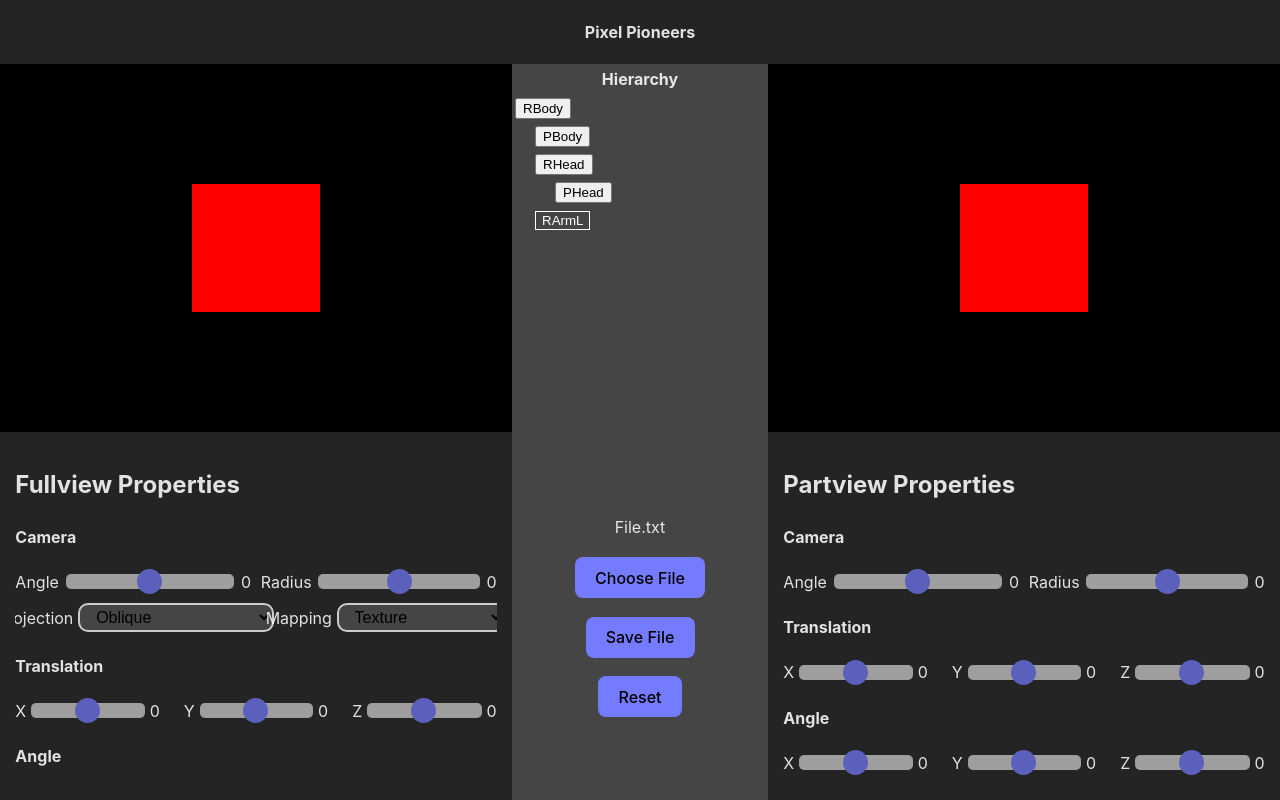
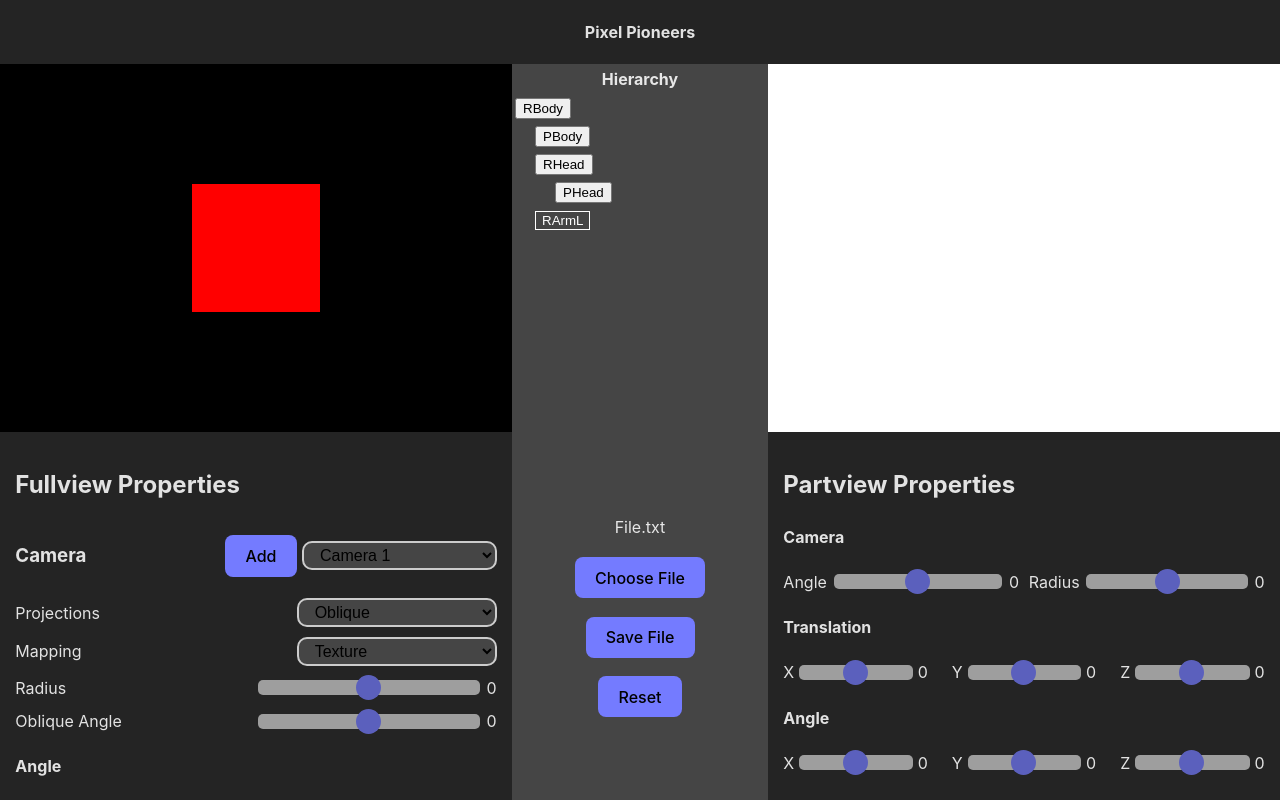
Before and after one commit to GAIB20/tugas-besar-grafkom-2-pixel-pioneers, a website built with Vite: page src/index.html in a window 1280 px wide. Built offline with nearby package versions, Linux system fonts and the light colour scheme.

Commit message:
feat: multiview

```diff
--- a/src/src/camera/PerspectiveCamera.js
+++ b/src/src/camera/PerspectiveCamera.js
@@ -4,7 +4,9 @@ import { Camera } from "./Camera.js";
 export class PerspectiveCamera extends Camera {
   constructor(gl, fieldOfViewDeg, cameraAngleDeg, radius, zNear, zFar) {
     super(radius);
-    this._cameraAngleRadians = this.degToRad(cameraAngleDeg);
+    this._cameraAngleXRadians = this.degToRad(cameraAngleDeg);
+    this._cameraAngleYRadians = this.degToRad(cameraAngleDeg);
+    this._cameraAngleZRadians = this.degToRad(cameraAngleDeg);
     this.aspect = gl.canvas.clientWidth / gl.canvas.clientHeight;
     this.fieldOfViewRadians = this.degToRad(fieldOfViewDeg);
     this.zNear = zNear;
@@ -16,8 +18,17 @@ export class PerspectiveCamera extends Camera {
     return "PerspectiveCamera";
   }
 
-  set cameraAngleDeg(value) {
-    this._cameraAngleRadians = this.degToRad(value);
+  setCameraAngleDeg(type, value) {
+    if (type == 'X') {
+      this._cameraAngleXRadians = this.degToRad(value);
+    } else if (type == 'Y') {
+      this._cameraAngleYRadians = this.degToRad(value);
+    } else if (type == 'Z') {
+      this._cameraAngleZRadians = this.degToRad(value);
+  }
+
+    console.log("ANGLE", this._cameraAngleXRadians, this._cameraAngleYRadians, this._cameraAngleZRadians);
+
     this.computeProjectionMatrix();
   }
 
@@ -28,18 +39,26 @@ export class PerspectiveCamera extends Camera {
       this.zNear,
       this.zFar
     );
-    this._cameraMatrix = Matrix4.yRotation(this._cameraAngleRadians);
+
+
+    this._cameraMatrix = Matrix4.zRotation(this._cameraAngleZRadians);
+    this._cameraMatrix = Matrix4.multiply(this._cameraMatrix.data, Matrix4.yRotation(this._cameraAngleYRadians).data);
+    this._cameraMatrix = Matrix4.multiply(this._cameraMatrix.data, Matrix4.xRotation(this._cameraAngleXRadians).data);
+
     this._cameraMatrix = Matrix4.translate(
       this._cameraMatrix,
       0,
       0,
       this._radius * 1.5
     );
+
     var cameraPosition = [
       this._cameraMatrix.data[12],
       this._cameraMatrix.data[13],
       this._cameraMatrix.data[14],
     ];
+
+
     var up = [0, 1, 0];
     var fPosition = [0, 0, 0];
     this._cameraMatrix = Matrix4.lookAt(cameraPosition, fPosition, up);
--- a/src/src/canvas/Canvas.js
+++ b/src/src/canvas/Canvas.js
@@ -22,11 +22,14 @@ import { Mesh } from "../primitives/Mesh";
 import { Color } from "../primitives/Color";
 
 export function setupCanvas(element, angleSlider, radiusSlider) {
-  var canvas = element;
+  var canvas = document.querySelector("#fullview-canvas");
   var gl = canvas.getContext("webgl");
   if (!gl) {
     return;
   }
+
+  var cameras = [new PerspectiveCamera(gl, 60, 0, 200, 1, 2000)]
+  var currentCameraIdx = 0;
 
   var webgl = new WebGL(gl);
   var currentCamera = new PerspectiveCamera(gl, 60, 0, 200, 1, 2000);
@@ -49,8 +52,20 @@ export function setupCanvas(element, angleSlider, radiusSlider) {
 
   webgl.render(scene, currentCamera);
 
-  angleSlider.addEventListener("input", function (event) {
-    currentCamera.cameraAngleDeg = event.target.value;
+  document.querySelector("#fullview-camera-anglex-slider").addEventListener("input", function (event) {
+    currentCamera.setCameraAngleDeg('X', event.target.value);
+    console.log('x', event.target.value);
+    webgl.render(scene, currentCamera);
+  });
+
+  document.querySelector("#fullview-camera-angley-slider").addEventListener("input", function (event) {
+    currentCamera.setCameraAngleDeg('Y', event.target.value);
+    webgl.render(scene, currentCamera);
+  });
+
+  document.querySelector("#fullview-camera-anglez-slider").addEventListener("input", function (event) {
+    currentCamera.setCameraAngleDeg('Z', event.target.value);
+    console.log('z', event.target.value);
     webgl.render(scene, currentCamera);
   });
 
@@ -59,5 +74,47 @@ export function setupCanvas(element, angleSlider, radiusSlider) {
     webgl.render(scene, currentCamera);
   });
 
+  document.getElementById("full-view-add-camera").addEventListener("click", function() {
+    var select = document.getElementById("fullview-camera-dropdown");
+    var option = document.createElement("option");
+    option.text = "Camera " + (select.options.length + 1);
+    option.value = select.options.length + 1;
+    select.add(option);
+    select.selectedIndex = select.options.length - 1;
+    cameras.push(new PerspectiveCamera(gl, 60, 0, 200, 1, 2000))
+    currentCameraIdx = select.options.length - 1;
+    currentCamera = cameras[currentCameraIdx];
+    document.getElementById("fullview-camera-type-dropdown").value = 3;
+    console.log(currentCamera);
+    console.log(cameras);
+    webgl.render(scene, currentCamera);
+  });
+
+  document.getElementById("fullview-camera-dropdown").addEventListener("change", function() {
+    currentCameraIdx = this.value-1;
+    currentCamera = cameras[currentCameraIdx];
+    var type = currentCamera.type
+    if (type == "PerspectiveCamera") {
+      document.getElementById("fullview-camera-type-dropdown").value = 3;
+    } else if (type == "ObliqueCamera") {
+      document.getElementById("fullview-camera-type-dropdown").value = 1;
+    } else {
+      document.getElementById("fullview-camera-type-dropdown").value = 2;
+    }
+    webgl.render(scene, currentCamera);
+  });
+
+  document.getElementById("fullview-camera-type-dropdown").addEventListener("change", function() {
+    if (this.value == 2) {
+      cameras[currentCameraIdx] = new OrthographicCamera(gl, -10, 10, -10, 10, 0.1, 100);
+    } else if (this.value == 1) {
+      cameras[currentCameraIdx] = new ObliqueCamera(gl, -10, 10, -10, 10, 0.1, 100);;
+    } else if (this.value == 3) {
+      cameras[currentCameraIdx] = new PerspectiveCamera(gl, 60, 0, 200, 1, 2000);
+    }
+    currentCamera = cameras[currentCameraIdx];
+    webgl.render(scene, currentCamera);
+  });
+
   var orbitControl = new OrbitControl(currentCamera, canvas, webgl);
 }
--- a/src/src/math/Matrix4.js
+++ b/src/src/math/Matrix4.js
@@ -235,7 +235,7 @@ export class Matrix4 extends Matrix {
     var c = Math.cos(angleInRadians);
     var s = Math.sin(angleInRadians);
 
-    return new Matrix4([c, s, 0, 0, -s, c, 0, 0, 0, 0, 1, 0, 0, 0, 0, 1]);
+    return new Matrix4([c, -s, 0, 0, s, c, 0, 0, 0, 0, 1, 0, 0, 0, 0, 1]);
   }
 
   static scaling(sx, sy, sz) {
--- a/src/src/section/BoardFullView.js
+++ b/src/src/section/BoardFullView.js
@@ -1,4 +1,5 @@
 import { setupCanvas } from "../canvas/Canvas";
+import { PerspectiveCamera } from "../camera/PerspectiveCamera";
 
 export function setupFullView(element) {
   element.innerHTML = `
@@ -6,37 +7,64 @@ export function setupFullView(element) {
         <div class= "properties">
             <div class="properties-content">
                 <h2>Fullview Properties</h2>
-                <h4>Camera</h4>
                 <div class="transformation-container">
+                    <h3>Camera</h3>
+                    <div class="transformation-container">
+                        <button class="btn-purple" id="full-view-add-camera">Add</button>
+                        <select id="fullview-camera-dropdown" name="options">
+                            <option value="1">Camera 1</option>
+                        </select>
+                    </div>
+                </div>
+                <div class="transformation-container" style="margin-top:2%">
+                    <p class="prop-title">Projections</p>
+                    <select id="fullview-camera-type-dropdown" name="options" value="3">
+                        <option value="1">Oblique</option>
+                        <option value="2">Orthographic</option>
+                        <option value="3">Perspective (1-point)</option>
+                    </select>
+                </div>
+                <div class="transformation-container" style="margin-top:2%">
+                    <p class="prop-title">Mapping</p>
+                    <select id="myDropdown" name="options">
+                        <option value="option1">Texture</option>
+                        <option value="option2">Environment</option>
+                        <option value="option3">Bump</option>
+                    </select>
+                </div>
+                <div class="transformation-container" style="margin-top:2%">
+                    <p class="prop-title">Radius</p>
                     <div class="slider-container-2">
-                        <p>Angle</p>
-                        <input type="range" min="-180" max="180" value="0" class="slider" id="fullview-camera-angle-slider">
-                        <p>0</p>
-                    </div>
-                    <div class="slider-container-2">
-                        <p>Radius</p>
                         <input type="range" min="0" max="400" value="200" class="slider" id="fullview-camera-radius-slider">
                         <p>0</p>
                     </div>
                 </div>
                 <div class="transformation-container" style="margin-top:2%">
+                    <p class="prop-title">Oblique Angle</p>
                     <div class="slider-container-2">
-                        <label for="myDropdown">Projection</label>
-                        <select id="myDropdown" name="options">
-                            <option value="option1">Oblique</option>
-                            <option value="option2">Orthographic</option>
-                            <option value="option3">Perspective (1-point)</option>
-                        </select>
-                    </div>
-                    <div class="slider-container-2">
-                        <label for="myDropdown">Mapping</label>
-                        <select id="myDropdown" name="options">
-                            <option value="option1">Texture</option>
-                            <option value="option2">Environment</option>
-                            <option value="option3">Bump</option>
-                        </select>
+                        <input type="range" min="0" max="400" value="200" class="slider" id="fullview-camera-radius-slider">
+                        <p>0</p>
                     </div>
                 </div>
+                <h4>Angle</h4>
+                <div class="transformation-container">
+                    <div class="slider-container">
+                        <p>X</p>
+                        <input type="range" min="-180" max="180" value="0" class="slider" id="fullview-camera-anglex-slider">
+                        <p>0</p>
+                    </div>
+                    <div class="slider-container">
+                        <p>Y</p>
+                        <input type="range" min="-180" max="180" value="0" class="slider" id="fullview-camera-angley-slider">
+                        <p>0</p>
+                    </div>
+                    <div class="slider-container">
+                        <p>Z</p>
+                        <input type="range" min="-180" max="180" value="0" class="slider" id="fullview-camera-anglez-slider">
+                        <p>0</p>
+                    </div>
+                </div>
+                <h3>Object</h3>
                 <h4>Translation</h4>
                 <div class="transformation-container">
                     <div class="slider-container">
@@ -113,6 +141,13 @@ export function setupFullView(element) {
             </div>
         </div>
     `;
+
+  var canvas = document.querySelector("#fullview-canvas");
+  var gl = canvas.getContext("webgl");
+  if (!gl) {
+    return;
+  }
+
   setupCanvas(
     document.querySelector("#fullview-canvas"),
     document.querySelector("#fullview-camera-angle-slider"),
--- a/src/src/section/BoardPartView.js
+++ b/src/src/section/BoardPartView.js
@@ -77,9 +77,9 @@ export function setupPartView(element) {
         </div>
     `;
 
-  setupCanvas(
-    document.querySelector("#partview-canvas"),
-    document.querySelector("#partview-camera-angle-slider"),
-    document.querySelector("#partview-camera-radius-slider")
-  );
+//   setupCanvas(
+//     document.querySelector("#partview-canvas"),
+//     document.querySelector("#partview-camera-angle-slider"),
+//     document.querySelector("#partview-camera-radius-slider")
+//   );
 }
--- a/src/src/style.css
+++ b/src/src/style.css
@@ -19,6 +19,18 @@ body {
   place-items: center;
   min-width: 100vw;
   min-height: 100vh;
+}
+
+h2 {
+  margin: 0;
+}
+
+h3 {
+  margin: 0;
+}
+
+.prop-title {
+  margin: 10%;
 }
 
 #header {
@@ -189,10 +201,6 @@ button:focus-visible {
   background-color: #646cff;
 }
 
-p {
-  margin: 0;
-}
-
 select {
   width: 200px;
   padding: 3px 12px;
```
Also changed, not shown: src/src/canvas/PartviewCanvas.js (added).
